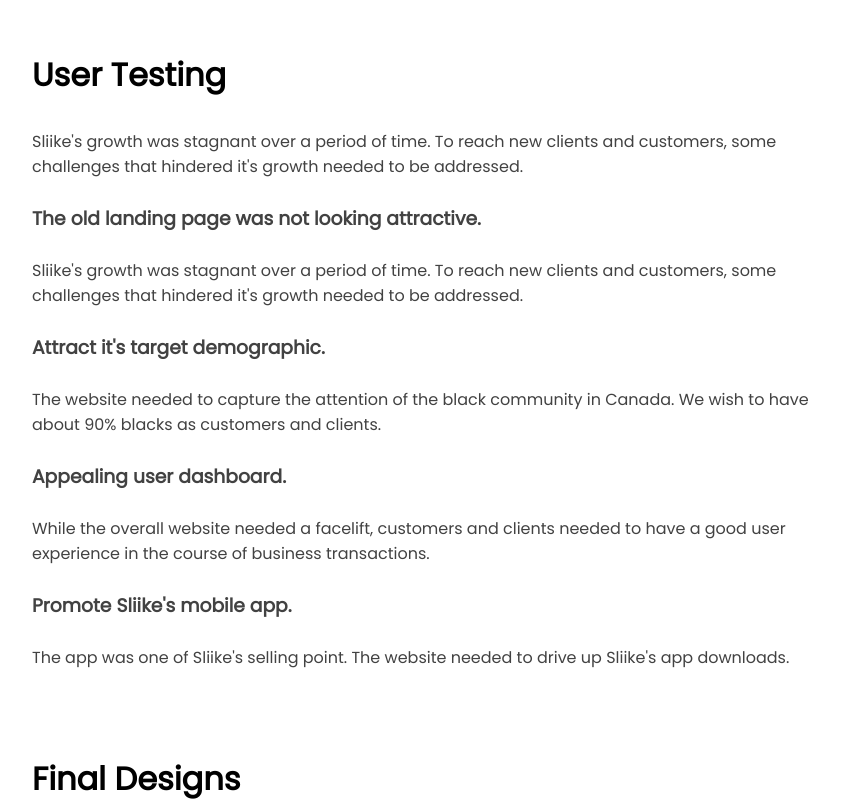
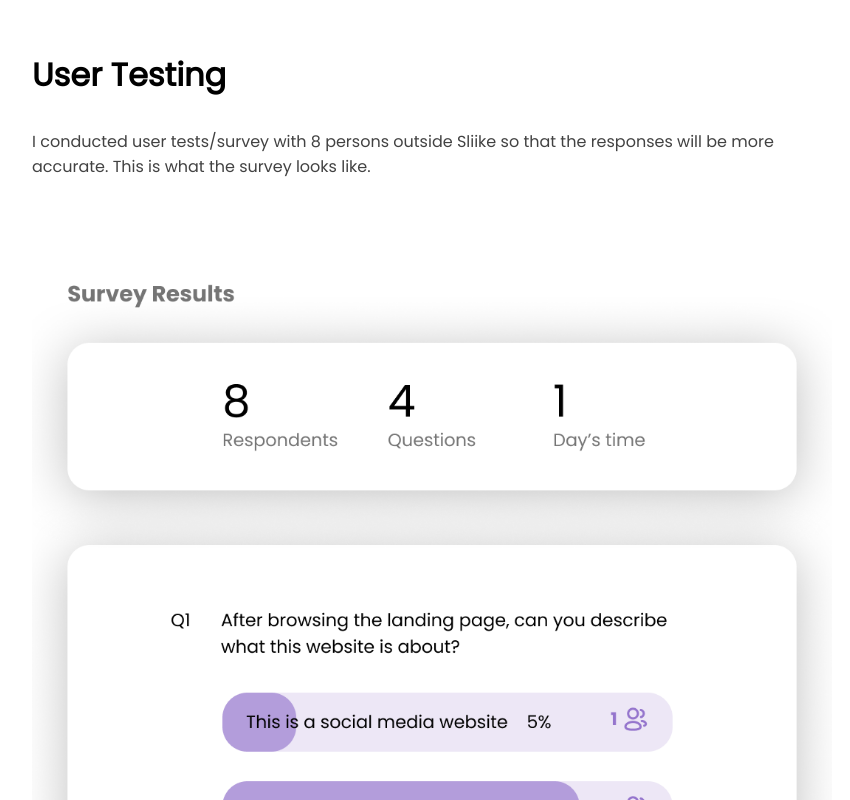
Before and after one commit to ObinnaKelvin/uiportfolio, a React (Create React App) app: page /casestudy in a window 1280 px wide. Shown: the part 3020-3820 px from the top of the page, without its empty margins (208-1058 px from the left). Built offline with nearby package versions, Linux system fonts and the light colour scheme.

Commit message:
Adding Survey Image

```diff
--- a/src/components/casestudy/casestudy.css
+++ b/src/components/casestudy/casestudy.css
@@ -54,3 +54,7 @@
 	margin: 0px 0px 30px 0px;
 	color: #424242;
 }
+
+.cs1-body-image {
+	width: 100%;
+}
--- a/src/components/casestudy/casestudy.jsx
+++ b/src/components/casestudy/casestudy.jsx
@@ -1,6 +1,7 @@
 import React, { useContext } from 'react';
 import { ThemeContext } from "../../context.js";
 import "./casestudy.css";
+import survey from "../../img/survey.png";
 
 const casestudy = () => {
 	  	// const theme = useContext(ThemeContext);
@@ -141,33 +142,19 @@
 					<div className="cs1-header"><h1>User Testing</h1></div>
 					<div className="cs1-body">
 							<p>
-							Sliike's growth was stagnant over a period of time. To reach new clients and customers,
-							some challenges that hindered it's growth needed to be addressed.
+							I conducted user tests/survey with 8 persons outside Sliike so that the responses will
+							be more accurate. This is what the survey looks like.
 							</p>
 							<br/>
-							<h3>The old landing page was not looking attractive.</h3>
+							<div>
+								<img class = "cs1-body-image" src={survey} alt="A screenshot of the survey results"/>
+							</div>
 							<p>
 							<br/>
-							Sliike's growth was stagnant over a period of time. To reach new clients and customers,
-							some challenges that hindered it's growth needed to be addressed.
+							I continued to iterate the designs to ensure that Sliike's unique value propositions are
+							clearly communicated.
 							</p><br/>
-							<h3>Attract it's target demographic.</h3>
-							<p>
-							<br/>
-							The website needed to capture the attention of the black community in Canada. We wish to
-							have about 90% blacks as customers and clients.
-							</p><br/>
-							<h3>Appealing user dashboard.</h3>
-							<p>
-							<br/>
-							While the overall website needed a facelift, customers and clients needed to have a good
-							user experience in the course of business transactions.
-							</p><br/>
-							<h3>Promote Sliike's mobile app.</h3>
-							<p>
-							<br/>
-							The app was one of Sliike's selling point. The website needed to drive up Sliike's app downloads.
-							</p><br/>
+
 					</div>
 					<div className="cs1-header"><h1>Final Designs</h1></div>
 					<div className="cs1-body">
```
